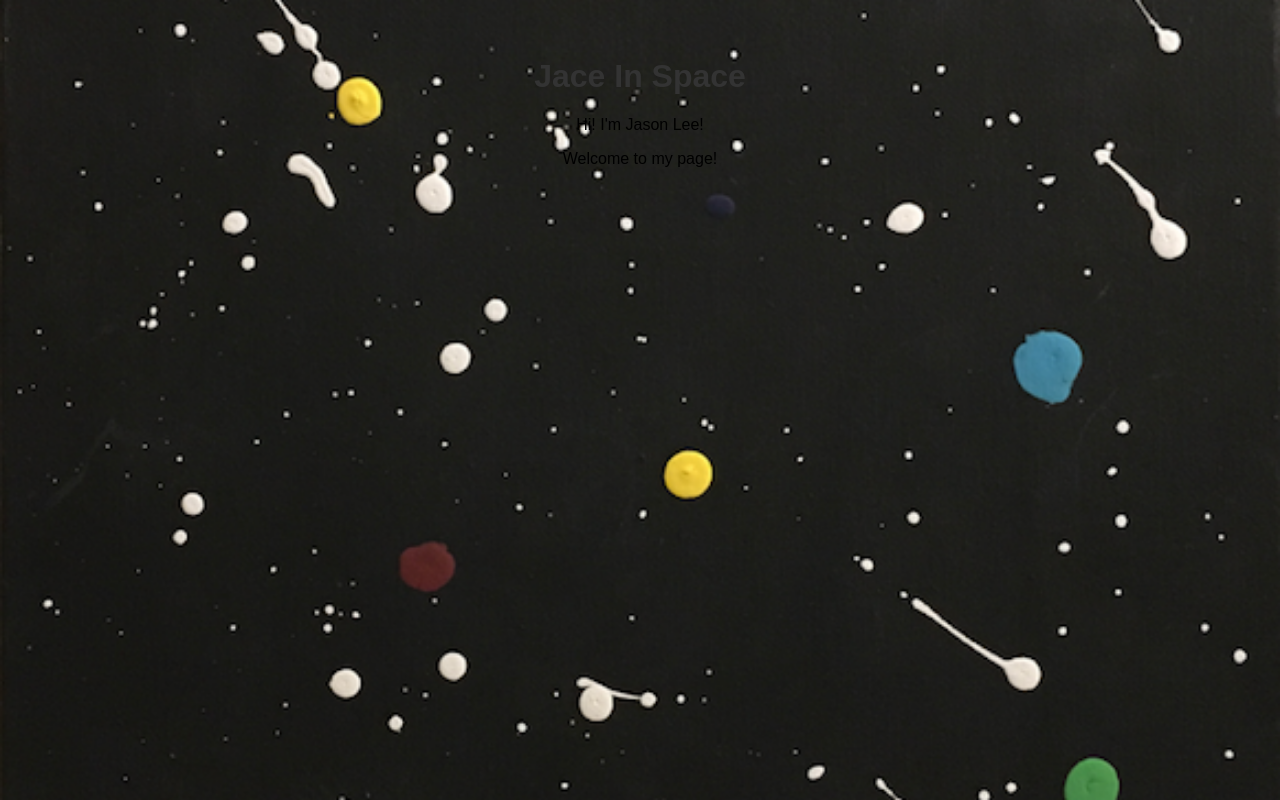
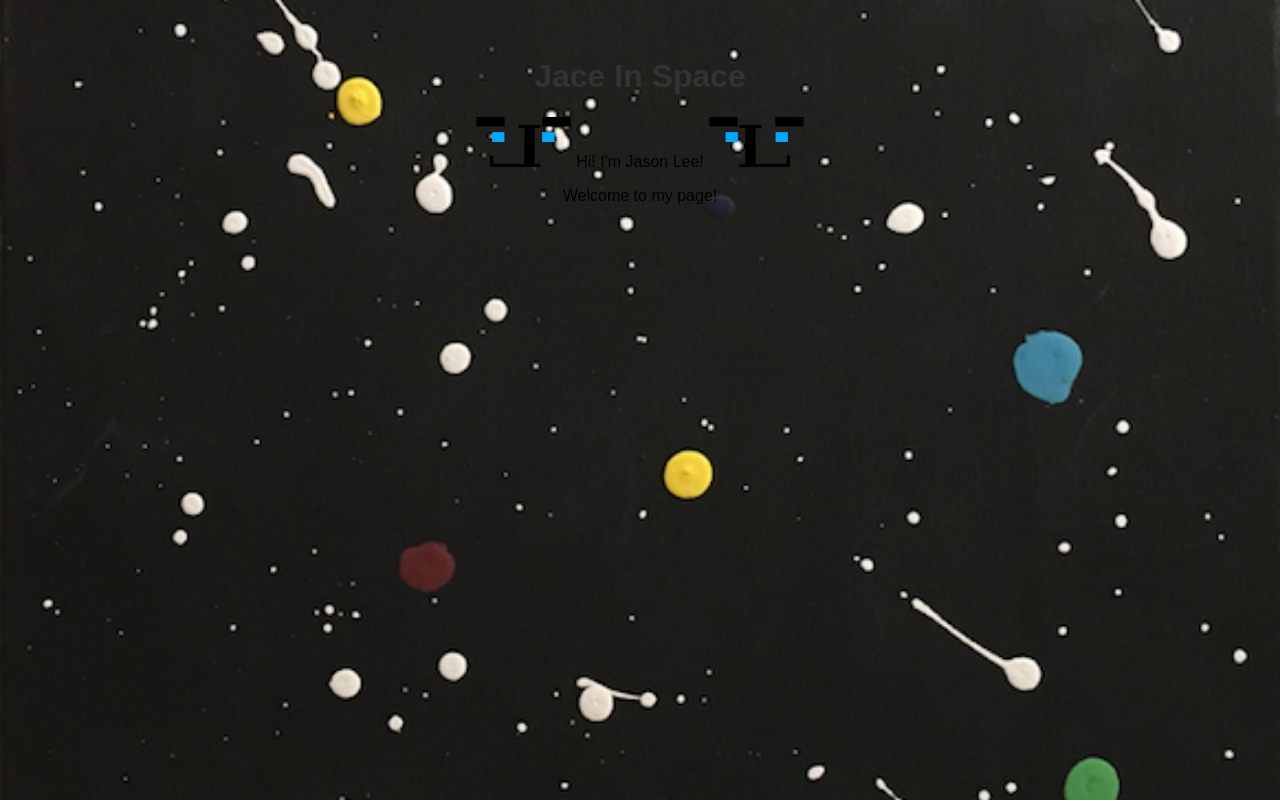
Before and after one commit to JaceInSpace/JaceInSpace, a plain HTML site: page index.html in a window 1280 px wide. Drawn offline with Linux system fonts and the light colour scheme.

Commit message:
Update index.html

```diff
--- a/index.html
+++ b/index.html
@@ -3,7 +3,8 @@
 <head>
   <meta charset="UTF-8">
   <meta name="viewport" content="width=device-width, initial-scale=1.0">
-  <title><img src="images/J-biglogo.png">ASON <img src="images/J-biglogo.png" alt="Flipped Image" style="transform: scaleX(-1);"> EE </title>
+  <link rel="icon" type="image/png" href="images/J-biglogo.png">
+  <title> Jace In Space </title>
   <style>
     body {
       font-family: Arial, sans-serif;
@@ -23,7 +24,7 @@
 </head>
 <bodyd>
   <h1>Jace In Space</h1>
-  <p> Hi! I'm Jason Lee! </p>
+  <p> <img src="images/J-biglogo.png"> Hi! I'm Jason Lee! <img src="images/J-biglogo.png" alt="Flipped Image" style="transform: scaleX(-1);"> </p>
   <p> Welcome to my page! </p>
 </body>
 </html>
```
